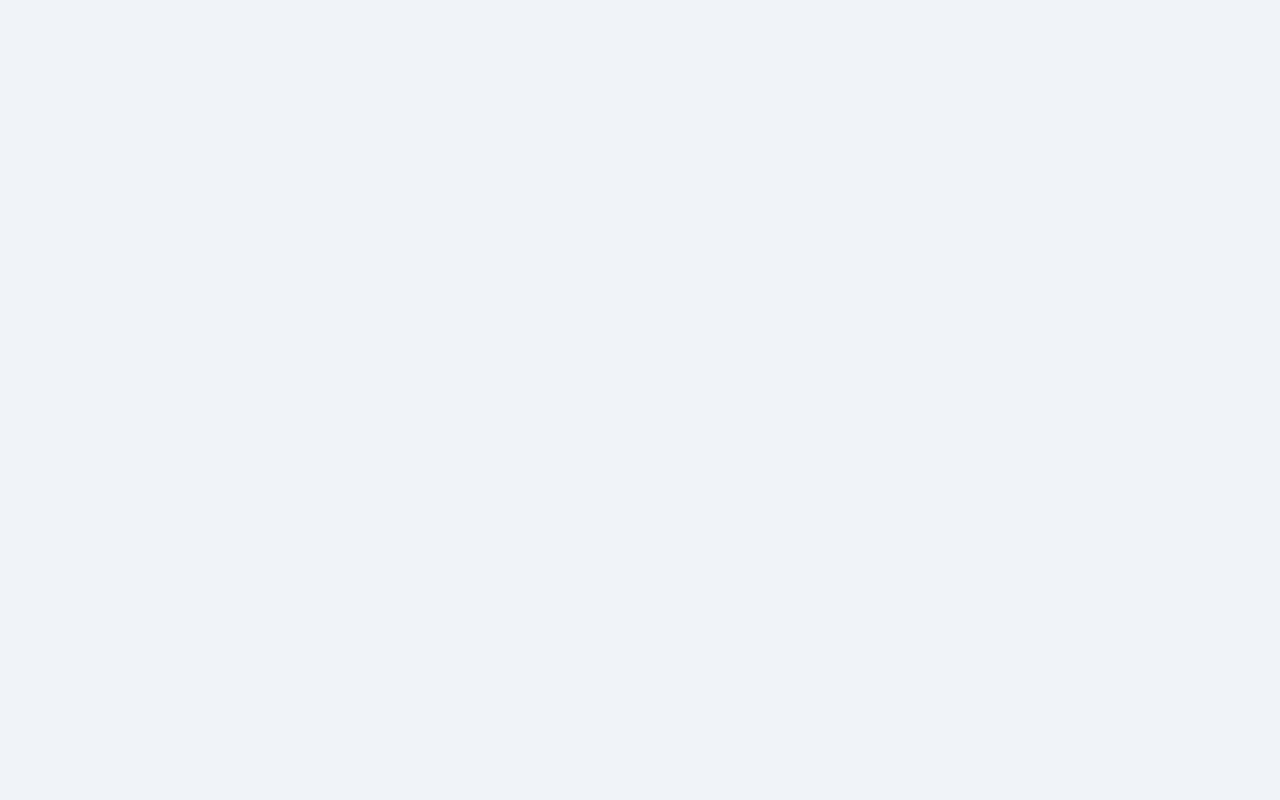
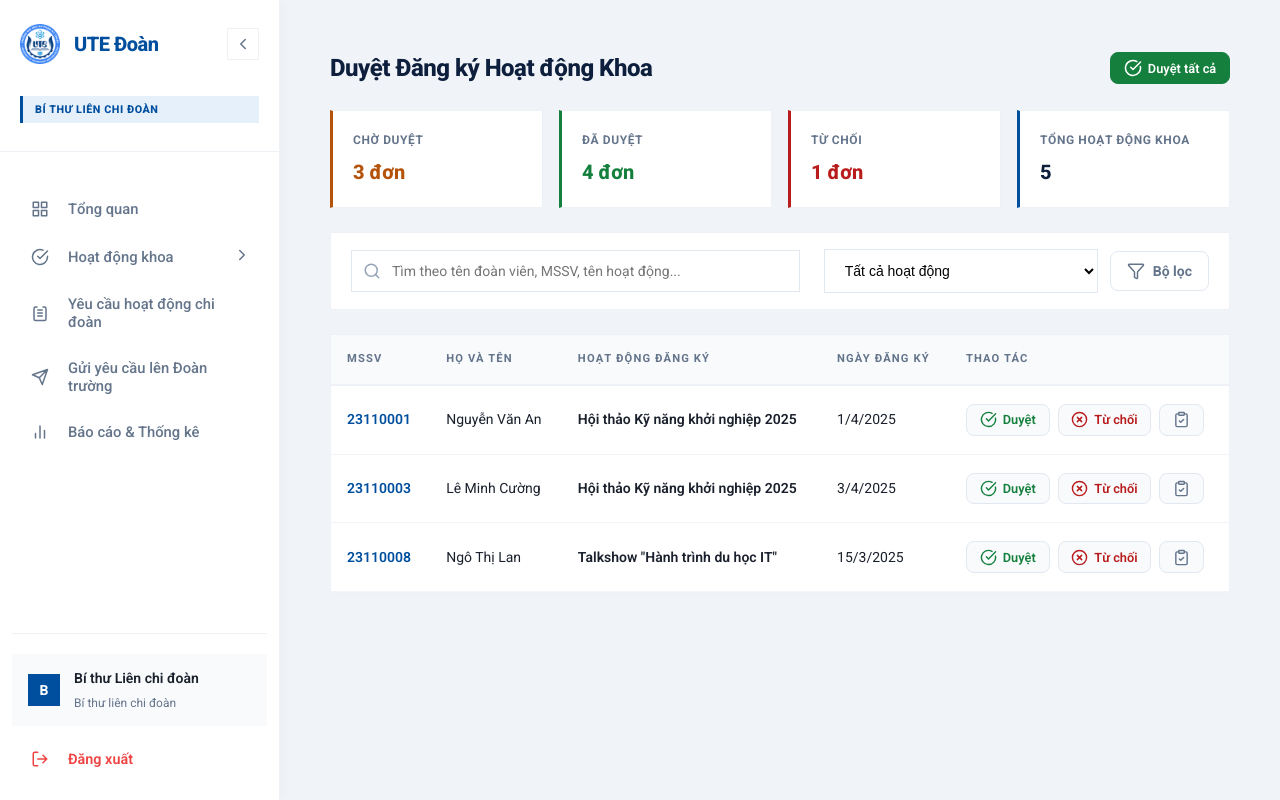
Before and after one commit to NguyenDangViet2005/225-DAPM-Nhom18, a React (Vite) app in the folder FE/: page /doankhoa/hoat-dong-khoa/duyet in a window 1280 px wide. Before the commit this address led to /login. Built offline with nearby package versions, Linux system fonts and the light colour scheme.

Commit message:
update tab duyet hd khoa

```diff
--- /dev/null
+++ b/FE/src/pages/doankhoa/hoat-dong-khoa/HoatDongKhoaDuyet.jsx
@@ -0,0 +1,141 @@
+import { useState, useMemo } from 'react';
+import { CheckCircle, XCircle, ClipboardCheck } from 'lucide-react';
+import {
+  MOCK_DANG_KY_HOAT_DONG_KHOA,
+  MOCK_HOAT_DONG_KHOA,
+  ACTIVITY_STATS_KHOA,
+} from '@/data/mockHoatDongKhoa';
+import DataTableToolbar from '@/components/commons/DataTableToolbar/DataTableToolbar';
+import './HoatDongKhoa.css';
+
+const HoatDongKhoaDuyet = () => {
+  const [searchTerm, setSearchTerm] = useState('');
+  const [hdFilter, setHdFilter] = useState('all');
+
+  // Danh sách hoạt động khoa để lọc theo tên
+  const hoatDongOptions = useMemo(() => [
+    { value: 'all', label: 'Tất cả hoạt động' },
+    ...MOCK_HOAT_DONG_KHOA.map((hd) => ({ value: hd.idHD, label: hd.tenHD })),
+  ], []);
+
+  // Chỉ lấy đăng ký chờ duyệt của hoạt động cấp khoa
+  const pendingRegs = useMemo(() => {
+    return MOCK_DANG_KY_HOAT_DONG_KHOA.filter((reg) => {
+      const matchSearch =
+        reg.hoTen.toLowerCase().includes(searchTerm.toLowerCase()) ||
+        reg.idDV.includes(searchTerm) ||
+        reg.tenHD.toLowerCase().includes(searchTerm.toLowerCase());
+      const matchFilter = hdFilter === 'all' || reg.idHD === hdFilter;
+      return reg.trangThaiDuyet === 'Chờ duyệt' && matchSearch && matchFilter;
+    });
+  }, [searchTerm, hdFilter]);
+
+  return (
+    <div className="hdk-container">
+      {/* Header */}
+      <div className="hdk-header">
+        <h1 className="hdk-title">Duyệt Đăng ký Hoạt động Khoa</h1>
+        <div className="hdk-actions">
+          <button
+            className="hdk-btn"
+            style={{ backgroundColor: '#15803d', borderColor: '#15803d', color: '#fff' }}
+          >
+            <CheckCircle size={18} />
+            Duyệt tất cả
+          </button>
+        </div>
+      </div>
+
+      {/* Stats */}
+      <div className="hdk-stats">
+        <div className="hdk-stat-item" style={{ borderLeftColor: '#b45309' }}>
+          <span className="hdk-stat-item__label">Chờ duyệt</span>
+          <span className="hdk-stat-item__value" style={{ color: '#b45309' }}>
+            {ACTIVITY_STATS_KHOA.choDuyetDK} đơn
+          </span>
+        </div>
+        <div className="hdk-stat-item" style={{ borderLeftColor: '#15803d' }}>
+          <span className="hdk-stat-item__label">Đã duyệt</span>
+          <span className="hdk-stat-item__value" style={{ color: '#15803d' }}>
+            {MOCK_DANG_KY_HOAT_DONG_KHOA.filter((r) => r.trangThaiDuyet === 'Đã duyệt').length} đơn
+          </span>
+        </div>
+        <div className="hdk-stat-item" style={{ borderLeftColor: '#b91c1c' }}>
+          <span className="hdk-stat-item__label">Từ chối</span>
+          <span className="hdk-stat-item__value" style={{ color: '#b91c1c' }}>
+            {MOCK_DANG_KY_HOAT_DONG_KHOA.filter((r) => r.trangThaiDuyet === 'Từ chối').length} đơn
+          </span>
+        </div>
+        <div className="hdk-stat-item">
+          <span className="hdk-stat-item__label">Tổng hoạt động khoa</span>
+          <span className="hdk-stat-item__value">{MOCK_HOAT_DONG_KHOA.length}</span>
+        </div>
+      </div>
+
+      {/* Toolbar */}
+      <DataTableToolbar
+        searchTerm={searchTerm}
+        onSearchChange={setSearchTerm}
+        placeholder="Tìm theo tên đoàn viên, MSSV, tên hoạt động..."
+        filterValue={hdFilter}
+        onFilterChange={setHdFilter}
+        filterOptions={hoatDongOptions}
+      />
+
+      {/* Table */}
+      <div className="hdk-card">
+        <table className="hdk-table">
+          <thead>
+            <tr>
+              <th>MSSV</th>
+              <th>Họ và Tên</th>
+              <th>Hoạt động đăng ký</th>
+              <th>Ngày đăng ký</th>
+              <th>Thao tác</th>
+            </tr>
+          </thead>
+          <tbody>
+            {pendingRegs.map((reg, idx) => (
+              <tr key={`${reg.idDV}-${reg.idHD}-${idx}`}>
+                <td style={{ fontWeight: 600, color: '#004f9f' }}>{reg.idDV}</td>
+                <td>{reg.hoTen}</td>
+                <td style={{ fontWeight: 600 }}>{reg.tenHD}</td>
+                <td>{new Date(reg.ngayDangKi).toLocaleDateString('vi-VN')}</td>
+                <td>
+                  <div style={{ display: 'flex', gap: '8px' }}>
+                    <button
+                      className="hdk-btn"
+                      style={{ color: '#15803d' }}
+                      title="Duyệt tham gia"
+                    >
+                      <CheckCircle size={17} /> Duyệt
+                    </button>
+                    <button
+                      className="hdk-btn"
+                      style={{ color: '#b91c1c' }}
+                      title="Từ chối"
+                    >
+                      <XCircle size={17} /> Từ chối
+                    </button>
+                    <button className="hdk-btn" title="Ghi chú">
+                      <ClipboardCheck size={17} />
+                    </button>
+                  </div>
+                </td>
+              </tr>
+            ))}
+            {pendingRegs.length === 0 && (
+              <tr>
+                <td colSpan="5" style={{ textAlign: 'center', padding: '3rem', color: '#94a3b8' }}>
+                  Không có đơn đăng ký nào đang chờ duyệt
+                </td>
+              </tr>
+            )}
+          </tbody>
+        </table>
+      </div>
+    </div>
+  );
+};
+
+export default HoatDongKhoaDuyet;
--- a/FE/src/routes/DoanKhoaRoutes.jsx
+++ b/FE/src/routes/DoanKhoaRoutes.jsx
@@ -4,6 +4,7 @@ import DashboardLayout from '@/components/layouts/dashboardLayout/DashboardLayou
 // Pages – Đoàn Khoa
 import DashboardKhoa from '@/pages/doankhoa/dashboard/DashboardKhoa';
 import HoatDongKhoaQuanLy from '@/pages/doankhoa/hoat-dong-khoa/HoatDongKhoaQuanLy';
+import HoatDongKhoaDuyet from '@/pages/doankhoa/hoat-dong-khoa/HoatDongKhoaDuyet';
 
 /**
  * DoanKhoaRoutes – prefix /doankhoa để tránh conflict với DoanTruongRoutes
@@ -13,6 +14,7 @@ const DoanKhoaRoutes = (
   <Route path="/doankhoa" element={<DashboardLayout />}>
     <Route path="dashboard" element={<DashboardKhoa />} />
     <Route path="hoat-dong-khoa/quan-ly" element={<HoatDongKhoaQuanLy />} />
+    <Route path="hoat-dong-khoa/duyet" element={<HoatDongKhoaDuyet />} />
   </Route>
 );
 
```
